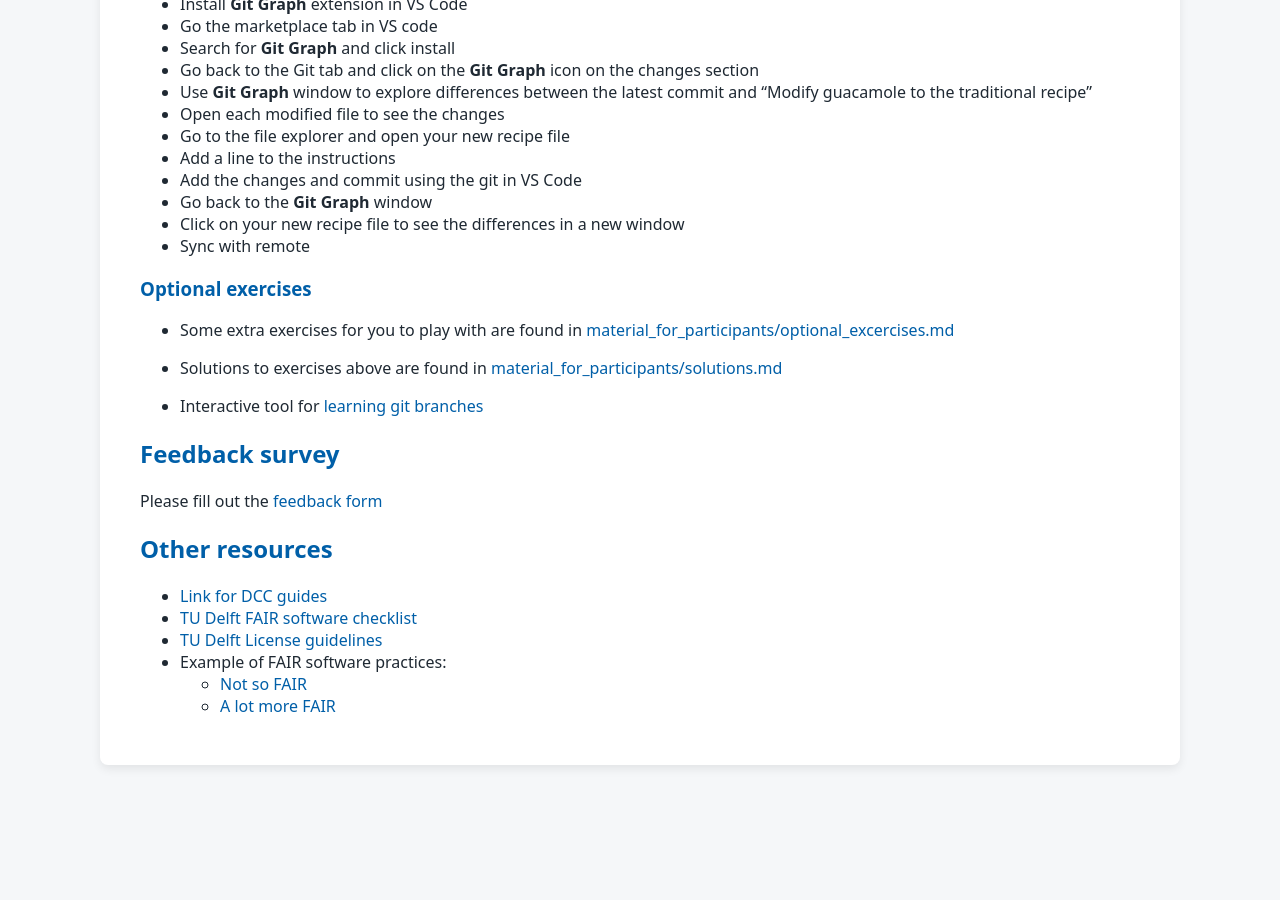
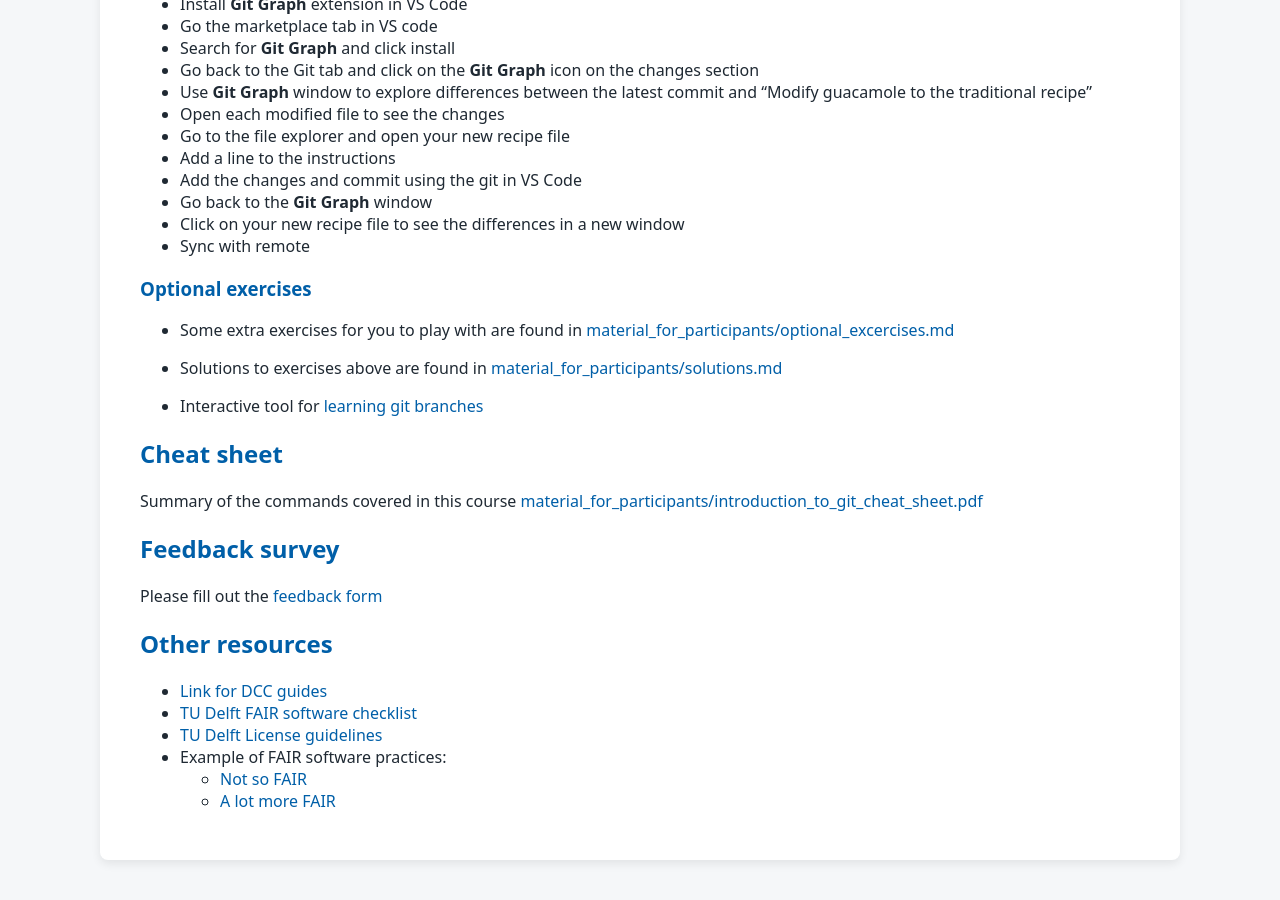
Before and after one commit to tu-delft-library/introduction_to_version_control_with_git, a Jekyll site: the page built from material_for_participants/links.md, in a window 1280 px wide and 900 px high, scrolled down 1494 px. Built offline with Jekyll 4.4.1, drawn with Linux system fonts in a browser that asks for light colours; our own code applies the rules of GitHub Pages for plain Markdown files; before the commit the page ends 2299 px from its top, so only the background shows below that.

Commit message:
Add link to cheat  sheet

```diff
--- a/material_for_participants/links.md
+++ b/material_for_participants/links.md
@@ -81,6 +81,10 @@ Vevox link: https://vevox.app/181857001
 
 - Interactive tool for [learning git branches](https://learngitbranching.js.org/)
 
+## Cheat sheet
+
+Summary of the commands covered in this course [material_for_participants/introduction_to_git_cheat_sheet.pdf](https://github.com/tu-delft-library/introduction_to_version_control_with_git/blob/2026-03-11/material_for_participants/introduction_to_git_cheat_sheet.pdf)
+
 ## Feedback survey
 
 Please fill out the [feedback form](https://eur03.safelinks.protection.outlook.com/?url=https%3A%2F%2Fforms.office.com%2Fe%2Fy3q8p9CT5x&data=05%7C02%7CC.TobonGomez%40tudelft.nl%7Cd257cbcd2339470c8e3708de792960ad%7C096e524d692940308cd38ab42de0887b%7C0%7C0%7C639081415870928723%7CUnknown%7CTWFpbGZsb3d8eyJFbXB0eU1hcGkiOnRydWUsIlYiOiIwLjAuMDAwMCIsIlAiOiJXaW4zMiIsIkFOIjoiTWFpbCIsIldUIjoyfQ%3D%3D%7C0%7C%7C%7C&sdata=iX5Eh0qUbp9U4ttG2exqncEoSQwkTggYTK2uiHFX6c0%3D&reserved=0)
```
